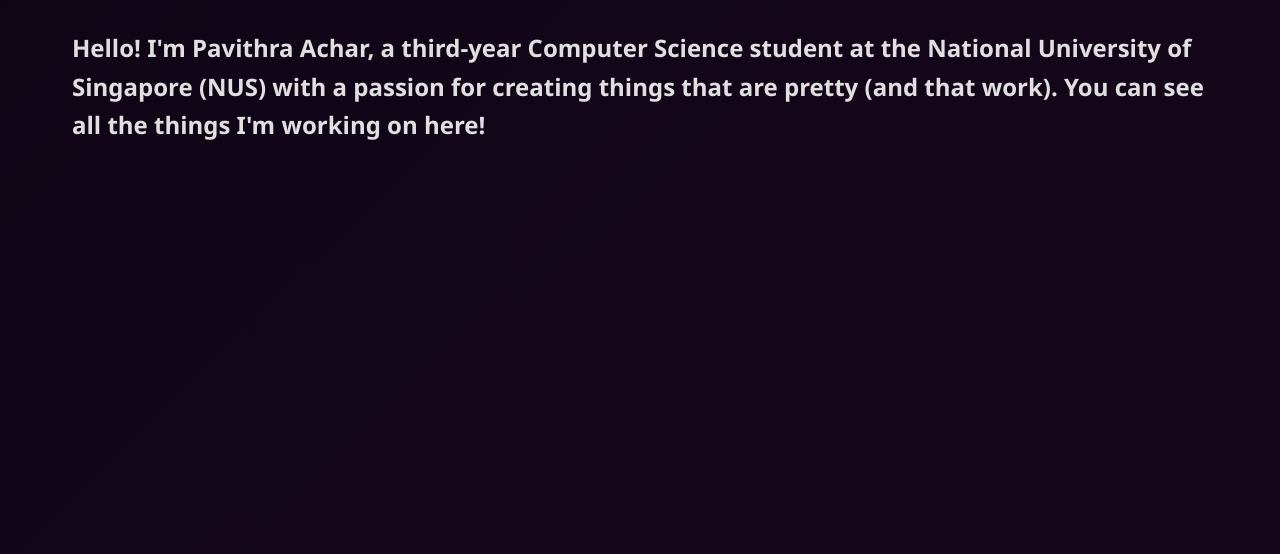
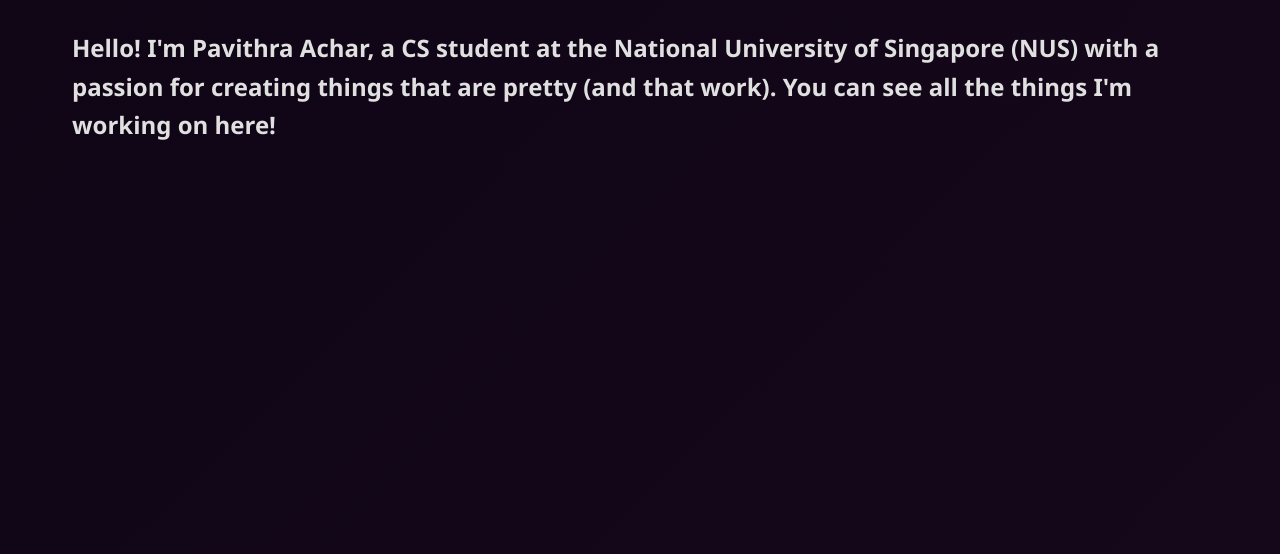
Before and after one commit to pavithra-achar/pavithra-achar.github.io, a plain HTML site: page index.html in a window 1280 px wide. Shown: the part 239-793 px from the top of the page. Drawn offline with Linux system fonts and the light colour scheme.

Commit message:
Changed About-Me Section

```diff
--- a/index.html
+++ b/index.html
@@ -19,7 +19,7 @@
 
     <section id="about-me">
         <h1>About Me</h1>
-        <h2>Hello! I'm Pavithra Achar, a third-year Computer Science student at the National University of Singapore (NUS) with a passion for creating things that are pretty (and that work). You can see all the things I'm working on here!</h4 >
+        <h2>Hello! I'm Pavithra Achar, a CS student at the National University of Singapore (NUS) with a passion for creating things that are pretty (and that work). You can see all the things I'm working on here!</h4 >
     </section>
 
     <section id="projects">
```
